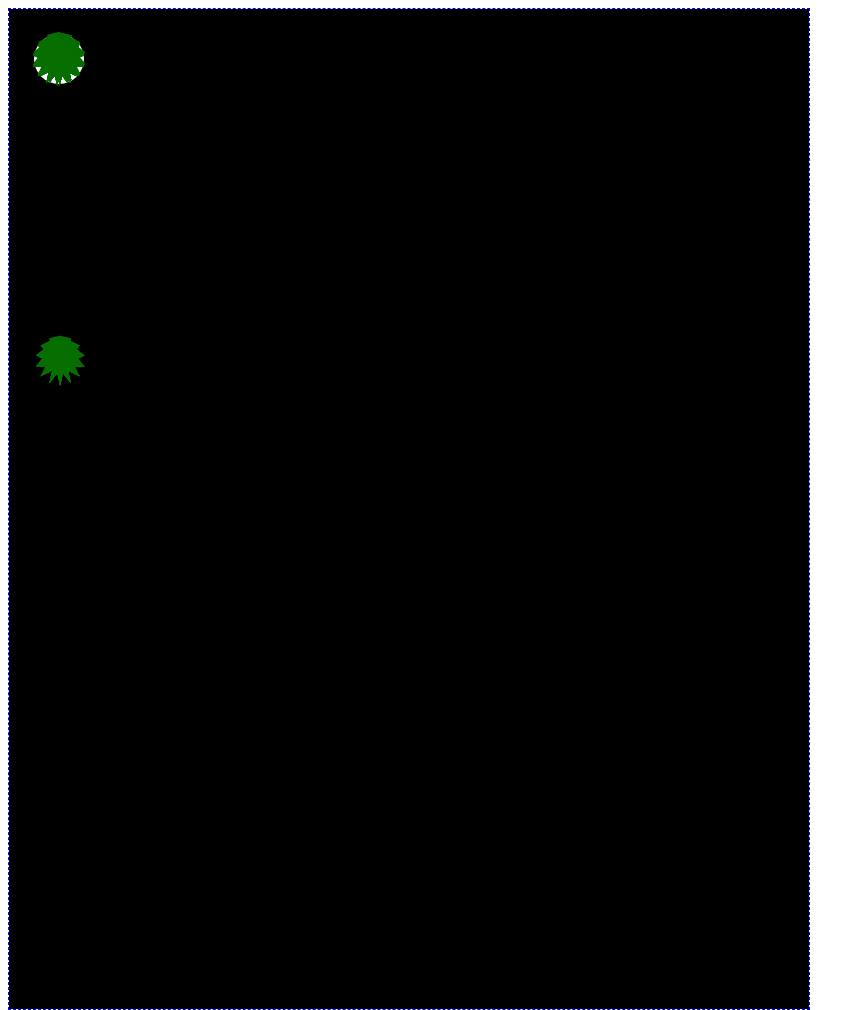
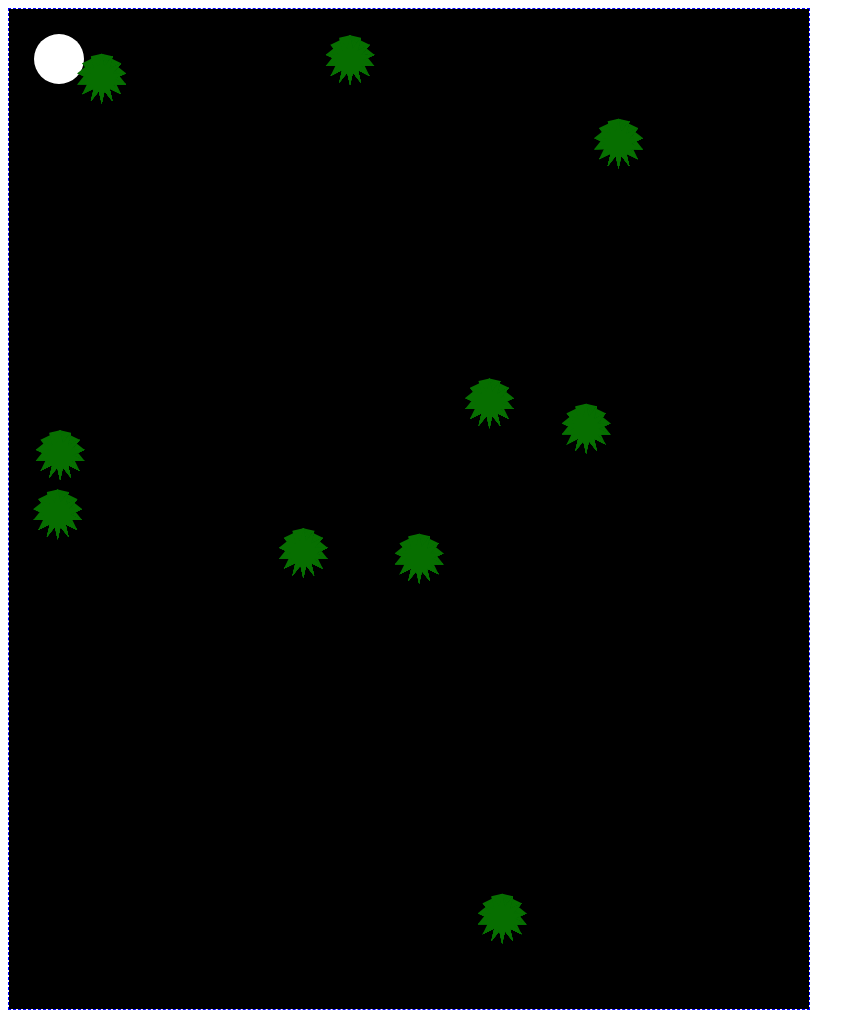
Before and after one commit to shotulle/monstershot, a plain HTML site: page index.html in a window 1280 px wide. Shown: the whole page, without its empty margins (0-865 px from the left). Drawn offline with Linux system fonts and the light colour scheme.

Commit message:
Touch enemy

```diff
--- a/index.html
+++ b/index.html
@@ -16,227 +16,6 @@
             <script>
                 var c = document.getElementById("canvas");
                 var ctx = c.getContext("2d");
-
-                // var circle = {
-                //     x: 400,z
-                //     y: 500,
-                //     radius: 300,
-                //     draw: function() {
-                //         for (var i = 0; i < 50; i ++)
-                //         {
-                //             ctx.beginPath();
-                //             ctx.moveTo(this.x - (i * 3) + 300, this.y);
-                //             ctx.arc(this.x, this.y, this.radius - (i * 3), 0, Math.PI*2);
-                //             ctx.fillStyle = 'rgb(' + (310 - (i * 5)) + ',' + (330 - (i * 5) )+ ', 230)';
-                //             ctx.fill();
-                //         }
-                //     }
-                // };
-
-                // function particles() {
-                //     var dotRadius = 5;
-                //     var density = 30;
-                //     var particles = [];
-                //     var baseSpeed = 10;
-
-                //     function particle() {
-                //         this.speed = baseSpeed;
-                //         this.pos = {
-                //             x: Math.random() * canvas.width,
-                //             y: Math.random() * canvas.height
-                //         };
-                //         var rot = Math.random() * 360;
-                //         var angle = rot * Math.PI / 180;
-
-                //         this.vec = {
-                //             x: Math.cos(angle) * this.speed,
-                    //         y: Math.sin(angle) * this.speed
-                    //     };
-                    // };
-
-                    // particle.prototype = {
-                    //     updatePosition: function() {
-                    //         this.pos.x += this.vec.x;
-                    //         this.pos.y += this.vec.y;
-
-                    //         if(this.pos.x > canvas.width + 10) {
-                    //             this.pos.x = -5;
-                    //         } else if(this.pos.x < 0 - 10) {
-                    //             this.pos.x = canvas.width + 5;
-                    //         } else if(this.pos.y > canvas.height + 10) {
-                    //             this.pos.y = -5;
-                    //         } else if(this.pos.y < 0 - 10) {
-                    //             this.pos.y = canvas.height + 5;
-                    //         }
-
-                    //     },
-                    //     draw: function() {
-                    //         ctx.beginPath();
-                    //         ctx.fillStyle = 'balck';
-                    //         ctx.arc(this.pos.x, this.pos.y, dotRadius, 0, Math.PI*2, true);
-                    //         ctx.fill();
-                    //     },
-                    //     render: function() {
-                    //         this.draw();
-                    //         this.updatePosition();
-                    //     }
-
-                    // };
-
-
-                    // for (var i = 0; i < NUM; i++) {
-                    //     positionX = 300;
-                    //     positionY = 250;
-                    //     speed = Math.random()*10-5;
-                    //     particle = new Particle(positionX, positionY, speed);
-                    //     particles.push(particle);
-                    // }
-
-                // }
-
-                    // for (var i = 0; i < this.density; i++) {
-                    //     positionX = 300;
-                    //     positionY = 250;
-                    //     speedx = Math.random()*10-5;
-                    //     speedy = Math.random()*10-5;
-                    //     particle = new particle(positionX, positionY, speedx, speedy);
-                    //     particles.push(particle);
-                    // }
-
-                    // particle.prototype.updatePosition = function(){
-                    //     this.x += this.speedx;
-                    //     this.y += this.speedy;
-
-                    //     if(this.x < dotRadius || this.x > 600 - dotRadius){
-                    //         this.speedx *= -1;
-                    //     }
-
-                    //     if(this.y < dotRadius || this.y > 500 - dotRadius){
-                    //         this.speedy *= -1;
-                    //     }
-                    // }
-
-                    // particle.prototype.render = function(){
-                    //     this.draw();
-                    //     this.updatePosition();
-                    // }
-
-                    // for (var i = 0; i < this.density; i++) {
-                    //     positionX = 300;
-                    //     positionY = 250;
-                    //     speedx = Math.random()*10-5;
-                    //     speedy = Math.random()*10-5;
-                    //     particle = new particle(positionX, positionY, speedx, speedy);
-                    //     particles.push(particle);
-                    // }
-
-
-
-
-                // var bow = {
-                //     x: 680,
-                //     y: 850,
-                //     radius: 30,
-                //     draw: function () {
-                //         // arc
-                //         ctx.beginPath();
-                //         ctx.moveTo(this.x + this.radius, this.y);
-                //         ctx.arc(this.x, this.y, this.radius, 0, Math.PI / 2, true);
-                //         ctx.lineWidth = 5;
-                //         ctx.stroke();
-                //         // line
-                //         ctx.beginPath();
-                //         ctx.moveTo(this.x, this.y);
-                //         ctx.lineTo(780, 950);
-                //         ctx.lineWidth = 1;
-                //         ctx.stroke();
-
-                //         ctx.beginPath();
-                //         ctx.moveTo(770,940);
-                //         ctx.arc(770, 940, 4, 0, Math.PI*2);
-                //         ctx.fillStyle = 'black';
-                //         ctx.fill();
-                //         ctx.beginPath();
-                //         ctx.moveTo(760 + 7,930);
-                //         ctx.arc(760, 930, 7, 0, Math.PI*2);
-                //         ctx.lineWidth = 2;
-                //         ctx.stroke();
-                //     }
-                // };
-
-                // var arrow = {
-                //     x: 695,
-                //     y: 860,
-                //     draw: function () {
-                //         ctx.beginPath();
-                //         ctx.moveTo(this.x, this.y);
-                //         ctx.lineTo(595, 760);
-                //         ctx.lineWidth = 1;
-                //         ctx.stroke();
-
-                //         ctx.beginPath();
-                //         ctx.moveTo(625, 805);
-                //         ctx.lineTo(640, 790);
-                //         ctx.stroke();
-                //         ctx.beginPath();
-                //         ctx.moveTo(620, 820);
-                //         ctx.lineTo(650, 790);
-                //         ctx.stroke();
-
-                //         ctx.beginPath();
-                //         ctx.moveTo(595, 760);
-                //         ctx.lineTo(590, 810);
-                //         ctx.lineTo(605, 770);
-                //         ctx.fill();
-                //         ctx.beginPath();
-                //         ctx.moveTo(595, 760);
-                //         ctx.lineTo(640, 760);
-                //         ctx.lineTo(605, 770);
-                //         ctx.fillStyle = 'black';
-                //         ctx.fill();
-                //     }
-                // };
-
-                // var ball = {
-                //     radius: 15,
-                //     x: 5,
-                //     y: 5,
-                //     vx: 5,
-                //     vy: 5,
-                //     color: ['white', 'black'],
-                //     draw: function() {
-                //         if ((this.x - circle.x)*(this.x - circle.x) + (this.y - circle.y)*(this.y - circle.y) < (this.radius + 400)*(this.radius + 100))
-                //         {
-                //             ctx.beginPath();
-                //             ctx.moveTo(this.x + this.redius, this.y);
-                //             ctx.arc(this.x, this.y, this.radius, 0, Math.PI*2);
-                //             ctx.fillStyle = this.color[0];
-                //             ctx.fill();
-                //         }
-                //         else
-                //         {
-                //             ctx.beginPath();
-                //             ctx.moveTo(this.x + this.redius, this.y);
-                //             ctx.arc(this.x,this.y, this.radius, 0, Math.PI*2);
-                //             ctx.fillStyle = this.color[1];
-                //             ctx.fill();
-                //         }
-                //     }
-                // };a
-
-                // var hole = {
-                //     radius: 15,
-                //     x: 400,
-                //     y: 500,
-                //     color: 'white',
-                //     draw: function () {
-                //         ctx.beginPath();
-                //         ctx.moveTo(this.x + this.radius, this.y);
-                //         ctx.arc(this.x, this.y, this.radius, 0, Math.PI*2);
-                //         ctx.fillStyle = this.color;
-                //         ctx.fill();
-                //     }
-                // }
 
                 document.addEventListener("keydown", keyDownFunc);
                 document.addEventListener("keyup", keyUpFunc);
@@ -275,7 +54,30 @@
                 var mouseY;
                 var mouseIsDown = false;
 
-                var player = new Player();
+                // var player = new Player();
+
+                game = setInterval(loop, 1000 / 60);
+
+                function keyDownFunc(e) {
+                    keyDown[e.keyCode] = true;
+                }
+
+                function keyUpFunc(e) {
+                    keyDown[e.keyCode] = false;
+                }
+
+                function mouseMove(e) {
+                    mouseX = e.clientX;
+                    mouseY = e.clientY;
+                }
+
+                function mouseDown() {
+                    mouseIsDown = true;
+                }
+
+                function mouseUp() {
+                    mouseIsDown = false;
+                }
 
 
 
@@ -373,46 +175,136 @@
                     enemies.push(new Enemy());
                 }
 
+                class Player {
+                    constructor() {
+                        this.size = 25;
+                        this.x = 50;
+                        this.y = 50;
+                        this.speed = 7;
+                        this.dx = 0;
+                        this.dy = 0;
+                        this.acceleration = 0.5;
+                        this.friction = 0.92;
+                        this.radian = 0;
+                        this.eyeSize = this.size / 5;
+                        this.eyeX = 0;
+                        this.eyeY = 0;
+                        this.weapon = WEAPON.NORMAL;
+                        this.reloadNormal = 0;
+                        this.reloadMachinegun = 0;
+                        this.reloadShotgun = 0;
+                        this.alive = true;
+                    }
 
-                setInterval(loop, 1000 / 60);
+                    reload() {
+                    if (this.reloadNormal > 0)
+                        this.reloadNormal--;
+                    if (this.reloadMachinegun > 0)
+                        this.reloadMachinegun--;
+                    if (this.reloadShotgun > 0)
+                        this.reloadShotgun--;
+                    }
 
-                function keyDownFunc(e) {
-                    keyDown[e.keyCode] = true;
-                }
+                    vector() {
+                        if (keyDown[key.W])  this.dy -= this.acceleration;
+                        if (keyDown[key.A])  this.dx -= this.acceleration;
+                        if (keyDown[key.S])  this.dy += this.acceleration;
+                        if (keyDown[key.D])  this.dx += this.acceleration;
 
-                function keyUpFunc(e) {
-                    keyDown[e.keyCode] = false;
-                }
+                        this.dx = this.dx * this.friction;
+                        this.dy = this.dy * this.friction;
+                    }
 
-                function mouseMove(e) {
-                    mouseX = e.clientX;
-                    mouseY = e.clientY;
-                }
+                    weaponChange() {
+                        if (keyDown[key.ONE]) this.weapon = WEAPON.NORMAL;
+                        if (keyDown[key.TWO]) this.weapon = WEAPON.MACHINEGUN;
+                        if (keyDown[key.THREE]) this.weapon = WEAPON.SHOTGUN;
+                    }
 
-                function mouseDown() {
-                    mouseIsDown = true;
-                }
+                    playerRadian() {
+                        var dx = mouseX - this.x;
+                        var dy = mouseY - this.y;
+                        this.radian = Math.atan2(dy,dx);
+                    }
 
-                function mouseUp() {
-                    mouseIsDown = false;
-                }
+                    move() {
+                        this.x += this.dx;
+                        this.y += this.dy;
 
-                function reload() {
-                    if (player.reloadNormal > 0)
-                        player.reloadNormal--;
-                    if (player.reloadMachinegun > 0)
-                        player.reloadMachinegun--;
-                    if (player.reloadShotgun > 0)
-                        player.reloadShotgun--;
+                        this.eyeX = 0.45 * this.size*Math.cos(this.radian);
+                        this.eyeY = 0.45 * this.size*Math.sin(this.radian);
+                    }
 
+                    draw() {
+                        if (this.alive)
+                        {
+                            ctx.beginPath();
+                            ctx.arc(this.x, this.y, this.size, 0, Math.PI*2, true);
+                            ctx.fillStyle = 'white';
+                            ctx.fill();
+
+                            ctx.beginPath();
+                            ctx.arc(this.x + this.eyeX - 10, this.y + this.eyeY, this.size / 5, 0, Math.PI*2, true);
+                            ctx.fillStyle = 'rgb(223, 153, 179)';
+                            ctx.fill();
+                            ctx.beginPath();
+                            ctx.arc(this.x + this.eyeX + 10, this.y + this.eyeY, this.size / 5, 0, Math.PI*2, true);
+                            ctx.fillStyle = 'rgb(223, 153, 179)';
+                            ctx.fill();
+                        }
+                        else if (this.alive == false)
+                        {
+                            ctx.beginPath();
+                            ctx.arc(this.x, this.y, this.size, 0, Math.PI*2, true);
+                            ctx.fillStyle = 'white';
+                            ctx.fill();
+
+                            ctx.beginPath();
+                            ctx.moveTo(this.x + this.eyeX - 15, this.y + this.eyeY - 5);
+                            ctx.lineTo(this.x + this.eyeX - 5, this.y + this.eyeY + 5);
+                            ctx.moveTo(this.x + this.eyeX - 5, this.y + this.eyeY - 5);
+                            ctx.lineTo(this.x + this.eyeX - 15, this.y + this.eyeY + 5);
+                            ctx.lineWidth = 4;
+                            ctx.strokeStyle = 'rgb(223, 153, 179)';
+                            ctx.stroke();
+                            ctx.beginPath();
+                            ctx.moveTo(this.x + this.eyeX + 5, this.y + this.eyeY - 5);
+                            ctx.lineTo(this.x + this.eyeX + 15, this.y + this.eyeY + 5);
+                            ctx.moveTo(this.x + this.eyeX + 15, this.y + this.eyeY - 5);
+                            ctx.lineTo(this.x + this.eyeX + 5, this.y + this.eyeY + 5);
+                            ctx.strokeStyle = 'rgb(223, 153, 179)';
+                            ctx.stroke();
+
+                        }
+
+                    }
+
+                    touchEnemy() {
+                        this.alive = false;
+                        clearInterval(game);
+                    }
 
                 }
 
-                function weaponChange() {
-                    if (keyDown[key.ONE]) player.weapon = WEAPON.NORMAL;
-                    if (keyDown[key.TWO]) player.weapon = WEAPON.MACHINEGUN;
-                    if (keyDown[key.THREE]) player.weapon = WEAPON.SHOTGUN;
-                }
+                var player = new Player();
+
+
+                // function reload() {
+                //     if (player.reloadNormal > 0)
+                //         player.reloadNormal--;
+                //     if (player.reloadMachinegun > 0)
+                //         player.reloadMachinegun--;
+                //     if (player.reloadShotgun > 0)
+                //         player.reloadShotgun--;
+
+
+                // }
+
+                // function weaponChange() {
+                //     if (keyDown[key.ONE]) player.weapon = WEAPON.NORMAL;
+                //     if (keyDown[key.TWO]) player.weapon = WEAPON.MACHINEGUN;
+                //     if (keyDown[key.THREE]) player.weapon = WEAPON.SHOTGUN;
+                // }
 
                 function shot() {
                     switch (player.weapon) {
@@ -440,21 +332,21 @@
                     }
                 }
 
-                function calcPlayerVector() {
-                    if (keyDown[key.W])  player.dy -= player.acceleration;
-                    if (keyDown[key.A])  player.dx -= player.acceleration;
-                    if (keyDown[key.S])  player.dy += player.acceleration;
-                    if (keyDown[key.D])  player.dx += player.acceleration;
+                // function calcPlayerVector() {
+                //     if (keyDown[key.W])  player.dy -= player.acceleration;
+                //     if (keyDown[key.A])  player.dx -= player.acceleration;
+                //     if (keyDown[key.S])  player.dy += player.acceleration;
+                //     if (keyDown[key.D])  player.dx += player.acceleration;
 
-                    player.dx = player.dx * player.friction;
-                    player.dy = player.dy * player.friction;
-                }
+                //     player.dx = player.dx * player.friction;
+                //     player.dy = player.dy * player.friction;
+                // }
 
-                function calcPlayerRadian() {
-                    var dx = mouseX - player.x;
-                    var dy = mouseY - player.y;
-                    player.radian = Math.atan2(dy,dx);
-                }
+                // function calcPlayerRadian() {
+                //     var dx = mouseX - player.x;
+                //     var dy = mouseY - player.y;
+                //     player.radian = Math.atan2(dy,dx);
+                // }
 
                 function calcBulletLimit() {
                     for (var i = 0; i < bullet.length; i++) {
@@ -502,13 +394,13 @@
 
 
 
-                function playerMove() {
-                    player.x += player.dx;
-                    player.y += player.dy;
+                // function playerMove() {
+                //     player.x += player.dx;
+                //     player.y += player.dy;
 
-                    player.eyeX = 0.45 * player.size*Math.cos(player.radian);
-                    player.eyeY = 0.45 * player.size*Math.sin(player.radian);
-                }
+                //     player.eyeX = 0.45 * player.size*Math.cos(player.radian);
+                //     player.eyeY = 0.45 * player.size*Math.sin(player.radian);
+                // }
 
                 function bulletMove() {
                     for (var i = 0; i < bullet.length; i++) {
@@ -542,23 +434,23 @@
 
 
 
-                function playerDraw() {
-                    ctx.beginPath();
-                    ctx.arc(player.x, player.y, player.size, 0, Math.PI*2, true);
-                    ctx.fillStyle = 'white';
-                    ctx.fill();
+                // function playerDraw() {
+                //     ctx.beginPath();
+                //     ctx.arc(player.x, player.y, player.size, 0, Math.PI*2, true);
+                //     ctx.fillStyle = 'white';
+                //     ctx.fill();
 
 
-                    ctx.beginPath();
-                    ctx.arc(player.x + player.eyeX - 10, player.y + player.eyeY, player.size / 5, 0, Math.PI*2, true);
-                    ctx.fillStyle = 'rgb(223, 153, 179)';
-                    ctx.fill();
-                    ctx.beginPath();
-                    ctx.arc(player.x + player.eyeX + 10, player.y + player.eyeY, player.size / 5, 0, Math.PI*2, true);
-                    ctx.fillStyle = 'rgb(223, 153, 179)';
-                    ctx.fill();
+                //     ctx.beginPath();
+                //     ctx.arc(player.x + player.eyeX - 10, player.y + player.eyeY, player.size / 5, 0, Math.PI*2, true);
+                //     ctx.fillStyle = 'rgb(223, 153, 179)';
+                //     ctx.fill();
+                //     ctx.beginPath();
+                //     ctx.arc(player.x + player.eyeX + 10, player.y + player.eyeY, player.size / 5, 0, Math.PI*2, true);
+                //     ctx.fillStyle = 'rgb(223, 153, 179)';
+                //     ctx.fill();
 
-                }
+                // }
 
                 function bulletDraw() {
                     for (var i = 0; i < bullet.length; i++) {
@@ -570,6 +462,16 @@
                 }
 
                 function loop() {
+                    for (var i = 0; i < bullet.length; i++)
+                    {
+                        for (var j = 0; j < enemies.length; j++)
+                        {
+                            if(Math.abs(enemies[j].x - bullet[i].x) < 15 && Math.abs(enemies[j].y - bullet[i].y) < 15)
+                            {
+                                enemies[j].kill();
+                            }
+                        }
+                    }
                     if (keyDown[key.SPACE]) {
                         enemies[Math.floor(Math.random()*enemies.length)].kill();
                     }
@@ -581,8 +483,8 @@
                             }
                         }
                     }
-                    calcPlayerVector();
-                    calcPlayerRadian();
+                    player.vector();
+                    player.playerRadian();
                     // calcEnemy();
                     // calcBulletLimit();
                     // for (var i = 0; i < enemies.length; i++) {
@@ -591,13 +493,24 @@
 
                     // }
 
-                    reload();
-                    weaponChange();
+                    player.reload();
+                    player.weaponChange();
+
+                    for (var i = 0; i < enemies.length; i++)
+                    {
+                        if (!enemies[i].alive) {
+                            continue;
+                        }
+                        if (Math.abs(enemies[i].x - player.x) < 45 && Math.abs(enemies[i].y - player.y) < 45)
+                        {
+                            player.touchEnemy();
+                        }
+                    }
 
                     if (mouseIsDown)
 		            shot();
 
-                    playerMove();
+                    player.move();
                     bulletMove();
 
                     for (var i = 0; i < enemies.length; i++) {
@@ -609,7 +522,7 @@
 
                     ctx.fillStyle = 'black';
                     ctx.fillRect(0,0,canvas.width,canvas.height);
-                    playerDraw();
+                    player.draw();
                     bulletDraw();
 
 
@@ -618,24 +531,24 @@
                     }
                 }
 
-            function Player() {
-                this.size = 25;
-                this.x = 50;
-                this.y = 50;
-                this.speed = 7;
-                this.dx = 0;
-                this.dy = 0;
-                this.acceleration = 0.5;
-                this.friction = 0.92;
-                this.radian = 0;
-                this.eyeSize = this.size / 5;
-                this.eyeX = 0;
-                this.eyeY = 0;
-                this.weapon = WEAPON.NORMAL;
-                this.reloadNormal = 0;
-                this.reloadMachinegun = 0;
-                this.reloadShotgun = 0;
-            }
+            // function Player() {
+            //     this.size = 25;
+            //     this.x = 50;
+            //     this.y = 50;
+            //     this.speed = 7;
+            //     this.dx = 0;
+            //     this.dy = 0;
+            //     this.acceleration = 0.5;
+            //     this.friction = 0.92;
+            //     this.radian = 0;
+            //     this.eyeSize = this.size / 5;
+            //     this.eyeX = 0;
+            //     this.eyeY = 0;
+            //     this.weapon = WEAPON.NORMAL;
+            //     this.reloadNormal = 0;
+            //     this.reloadMachinegun = 0;
+            //     this.reloadShotgun = 0;
+            // }
 
             function Bullet(size,x,y,radian,speed,distance) {
                 this.size = size;
```
